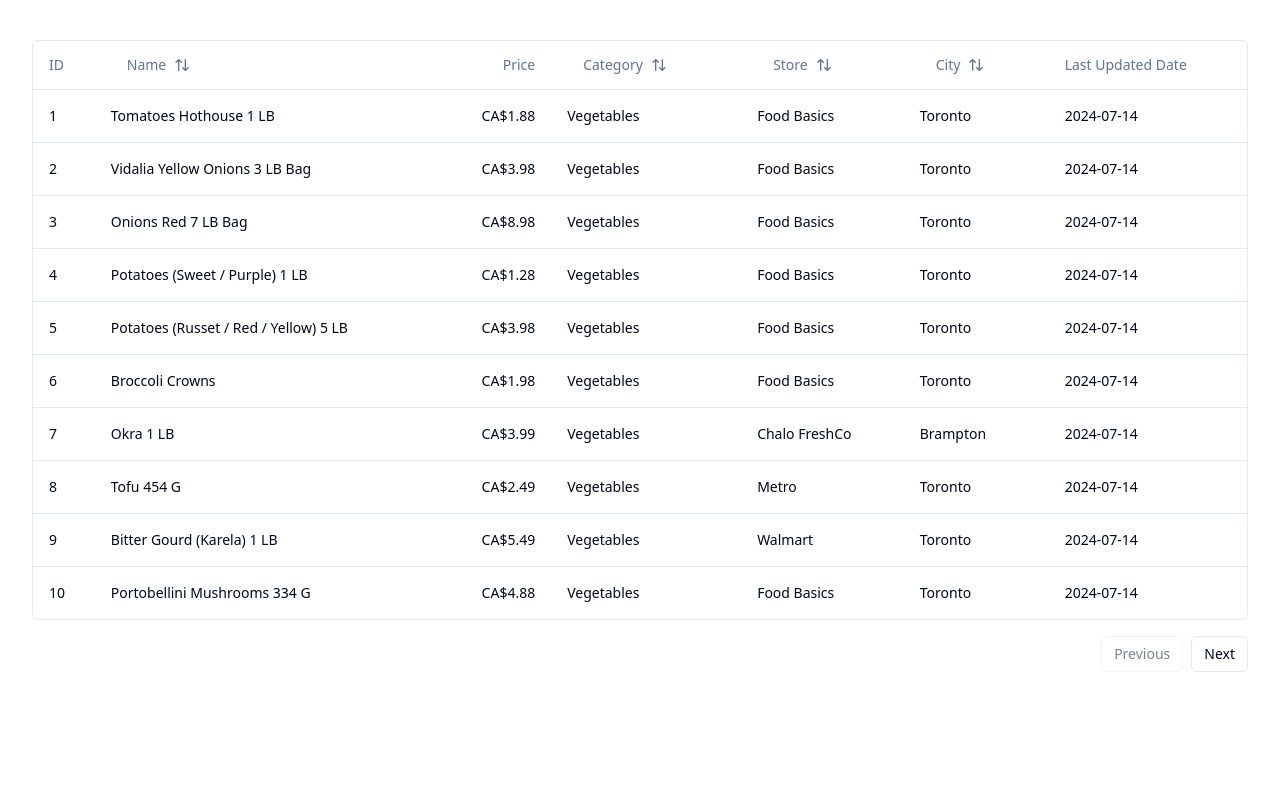
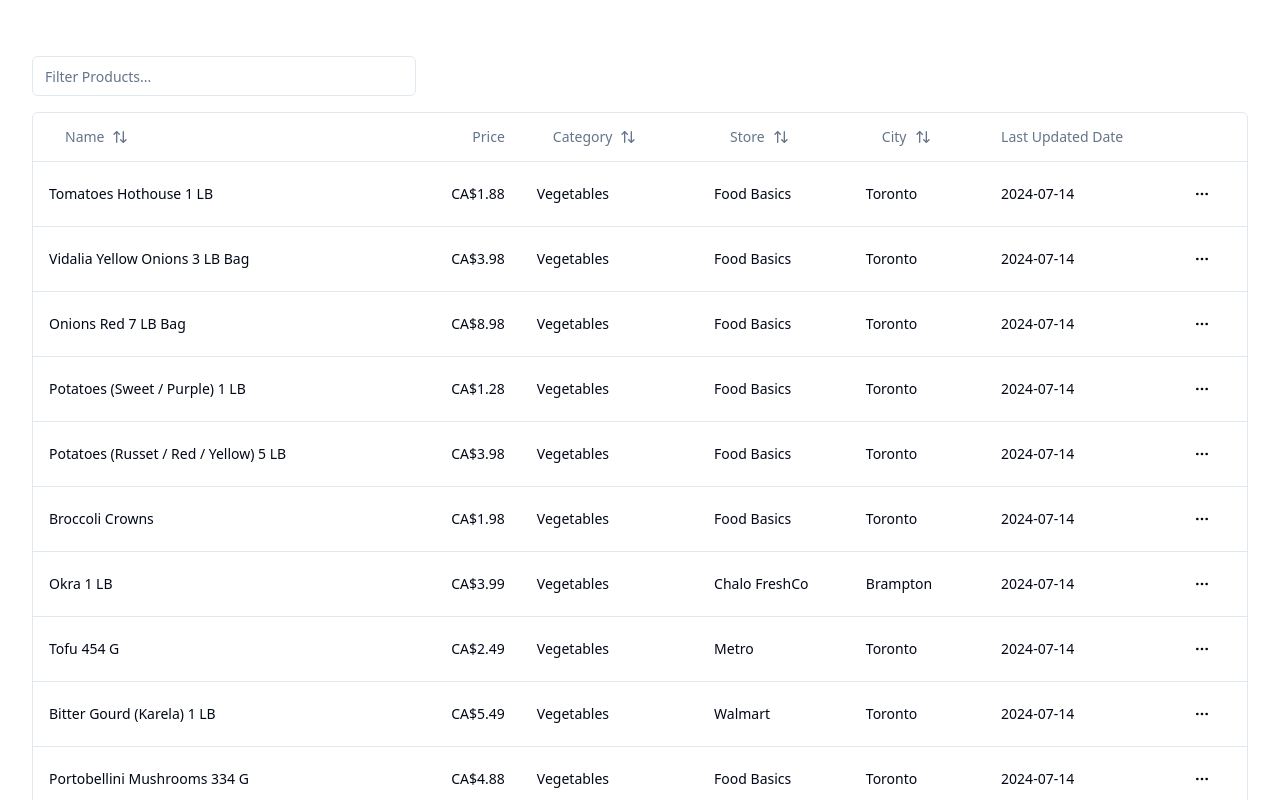
Before and after one commit to koqonut/price-peekaboo-nextjs, a Next.js app: page /ProductTable in a window 1280 px wide. Shown: the top 800 px of the page. Built offline with nearby package versions, Linux system fonts and the light colour scheme.

Commit message:
remove  external search, increase pagination

```diff
--- a/components/table/columns.tsx
+++ b/components/table/columns.tsx
@@ -1,10 +1,10 @@
 "use client"
 
 import { ColumnDef } from "@tanstack/react-table"
-import { ArrowUpDown } from "lucide-react"
+import { ArrowUpDown, MoreHorizontal } from "lucide-react"
 import { Button } from "@/components/ui/button"
 
-/*
+
 import {
     DropdownMenu,
     DropdownMenuContent,
@@ -13,7 +13,7 @@ import {
     DropdownMenuSeparator,
     DropdownMenuTrigger,
 } from "@/components/ui/dropdown-menu"
-*/
+
 
 
 // This type is used to define the shape of our data.
@@ -32,12 +32,14 @@ export const columns: ColumnDef<Product>[] = [
     {
         accessorKey: "id",
         header: "ID",
+        enableHiding: true,
     },
     {
         accessorKey: "name",
 
         header: ({ column }) => {
             return (
+
                 <Button
                     variant="ghost"
                     onClick={() => column.toggleSorting(column.getIsSorted() === "asc")}
@@ -110,7 +112,7 @@ export const columns: ColumnDef<Product>[] = [
         accessorKey: "lastUpdatedDate",
         header: "Last Updated Date",
     },
-    /*
+
     {
         id: "actions",
 
@@ -130,15 +132,15 @@ export const columns: ColumnDef<Product>[] = [
                         <DropdownMenuItem
                             onClick={() => navigator.clipboard.writeText(product.name)}
                         >
-                           Copy payment ID
+                            Update row
                         </DropdownMenuItem>
                         <DropdownMenuSeparator />
-                       <DropdownMenuItem>View customer</DropdownMenuItem>
-                       <DropdownMenuItem>View payment details</DropdownMenuItem>
+                        <DropdownMenuItem>Copy row</DropdownMenuItem>
+
                     </DropdownMenuContent>
                 </DropdownMenu>
             )
         },
     },
-   */
+
 ]
--- a/components/table/data-table.tsx
+++ b/components/table/data-table.tsx
@@ -3,7 +3,9 @@ import * as React from "react"
 import {
     ColumnDef,
     flexRender,
+    ColumnFiltersState,
     getCoreRowModel,
+    getFilteredRowModel,
     SortingState,
     useReactTable,
     getPaginationRowModel,
@@ -18,7 +20,7 @@ import {
     TableHeader,
     TableRow,
 } from "@/components/ui/table"
-
+import { Input } from "@/components/ui/input"
 import { Button } from "@/components/ui/button"
 
 interface DataTableProps<TData, TValue> {
@@ -32,7 +34,7 @@ export function DataTable<TData, TValue>({
     columns,
     data,
 }: DataTableProps<TData, TValue>) {
-
+    const [columnFilters, setColumnFilters] = React.useState<ColumnFiltersState>([])
     const [sorting, setSorting] = React.useState<SortingState>([])
     const table = useReactTable({
         data,
@@ -40,15 +42,35 @@ export function DataTable<TData, TValue>({
         getCoreRowModel: getCoreRowModel(),
         getPaginationRowModel: getPaginationRowModel(),
         onSortingChange: setSorting,
+        onColumnFiltersChange: setColumnFilters,
         getSortedRowModel: getSortedRowModel(),
+        getFilteredRowModel: getFilteredRowModel(), // needed for client-side filtering
         state: {
             sorting,
+            columnFilters,
         },
+        initialState: {
+            pagination: {
+                pageSize: 20,
+            },
+            columnVisibility: { "id": false },
+
+        }
     })
 
     return (
         <div>
 
+            <div className="flex items-center py-4">
+                <Input
+                    placeholder="Filter Products..."
+                    value={(table.getColumn("name")?.getFilterValue() as string) ?? ""}
+                    onChange={(event) =>
+                        table.getColumn("name")?.setFilterValue(event.target.value)
+                    }
+                    className="max-w-sm"
+                />
+            </div>
 
             <div className="rounded-md border">
                 <Table>
```
Also changed, not shown: components/TopSection.tsx (+6 -2 lines). Lines whose indentation alone changed are shown as unchanged.
